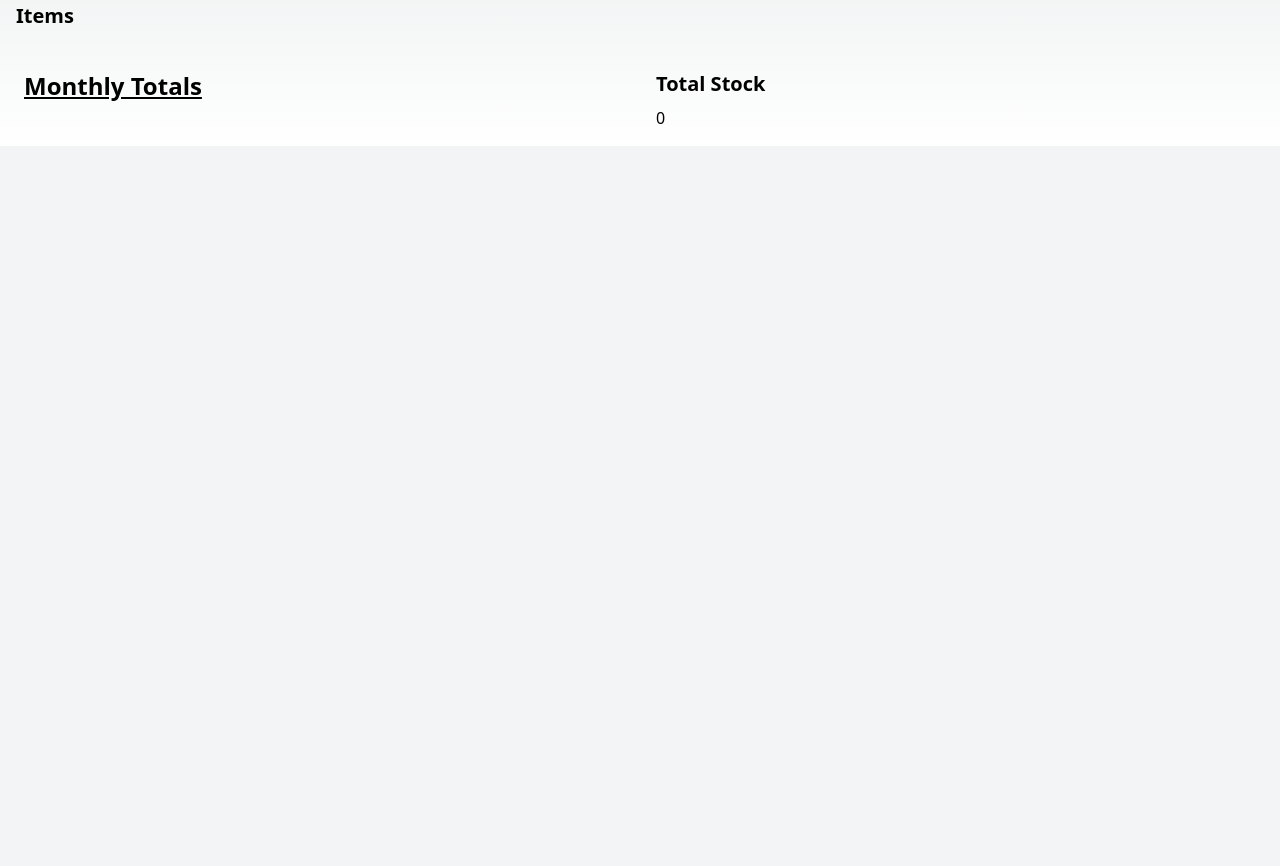
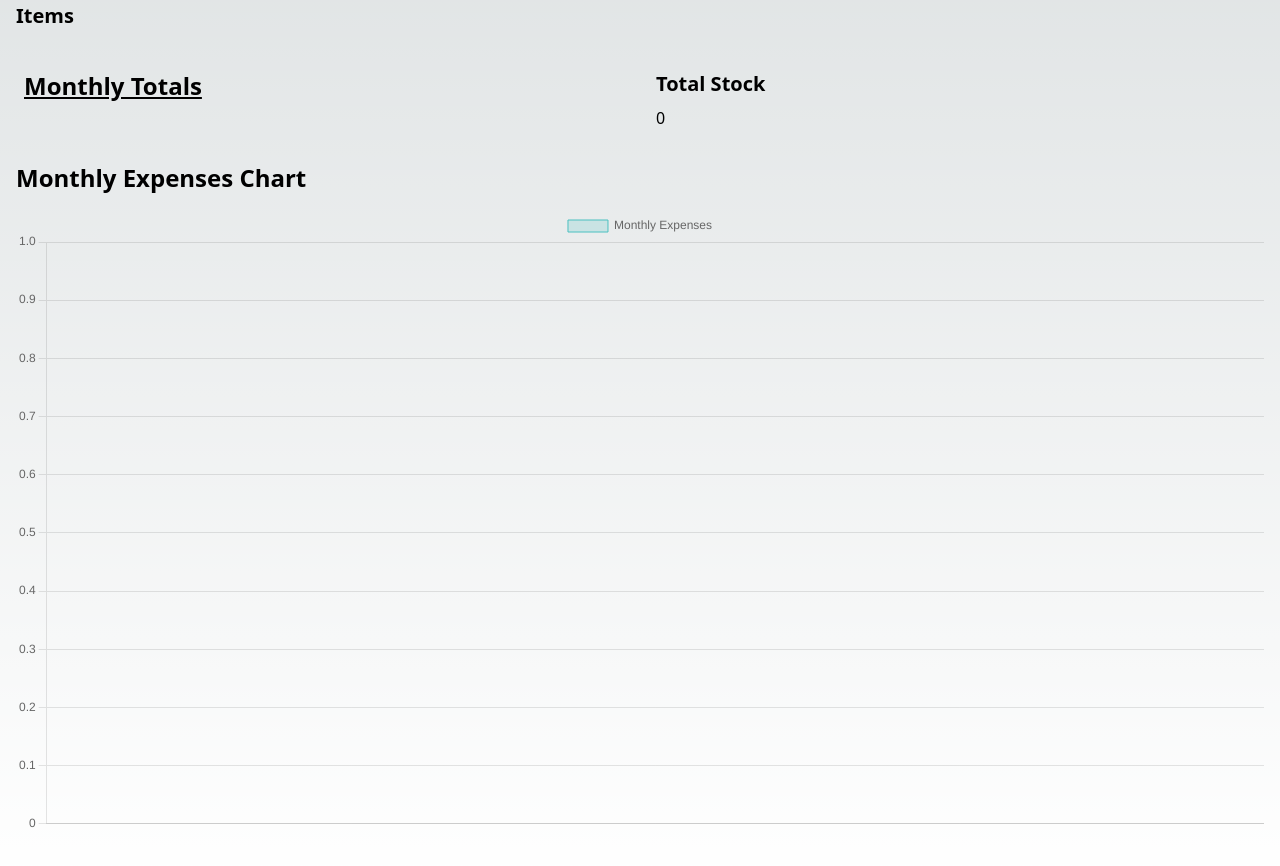
Before and after one commit to ryd3v/grocery-tracker, a Next.js app: page / in a window 1280 px wide. Shown: the part 360-1226 px from the top of the page. Before the commit the page ends 800 px from the top, so only its background shows below. Built offline with nearby package versions, Linux system fonts and the light colour scheme.

Commit message:
add chart

```diff
--- a/components/GroceryTracker.tsx
+++ b/components/GroceryTracker.tsx
@@ -3,6 +3,10 @@
 import {FormEvent, useEffect, useState} from 'react';
 import {saveAs} from 'file-saver';
 import {parse} from 'papaparse';
+import {Bar} from 'react-chartjs-2';
+import {BarElement, CategoryScale, Chart as ChartJS, Legend, LinearScale, Title, Tooltip} from 'chart.js';
+
+ChartJS.register(CategoryScale, LinearScale, BarElement, Title, Tooltip, Legend);
 
 interface Item {
     id: number;
@@ -164,6 +168,31 @@ export default function GroceryTracker() {
         }
     };
 
+    const chartData = {
+        labels: Object.keys(monthlyTotals).map(month => {
+            const date = new Date(month);
+            return date.toLocaleString('default', {month: 'long', year: 'numeric'});
+        }),
+        datasets: [
+            {
+                label: 'Monthly Expenses',
+                data: Object.values(monthlyTotals),
+                backgroundColor: 'rgba(75, 192, 192, 0.2)',
+                borderColor: 'rgba(75, 192, 192, 1)',
+                borderWidth: 1,
+            },
+        ],
+    };
+
+    const chartOptions = {
+        responsive: true,
+        scales: {
+            y: {
+                beginAtZero: true,
+            },
+        },
+    };
+
     return (
         <div className="container mx-auto p-4">
             {notification.type && (
@@ -232,19 +261,20 @@ export default function GroceryTracker() {
                 </label>
             </div>
 
-
             <div>
                 <h2 className="text-xl font-semibold mb-2">Items</h2>
                 <div className="grid gap-4 md:grid-cols-2 lg:grid-cols-3">
                     {items.map(item => (
                         <div key={item.id} className="p-4 rounded shadow bg-zinc-200 dark:bg-zinc-900">
-                            <div className="font-bold">{item.name}</div>
+                            <div className="font-bold text-lg">{item.name}</div>
                             <div>Cost: ${item.cost}</div>
                             <div>Quantity: {item.quantity}</div>
                             <div>Expiry: {item.expiry}</div>
                             <div className="mt-2">
-                                <button onClick={() => editItem(item.id)} className="mr-2 text-blue-500">Edit</button>
-                                <button onClick={() => deleteItem(item.id)} className="text-red-500">Delete</button>
+                                <button onClick={() => editItem(item.id)} className="text-sm mr-2 text-blue-500">Edit
+                                </button>
+                                <button onClick={() => deleteItem(item.id)} className="text-sm text-red-500">Delete
+                                </button>
                             </div>
                         </div>
                     ))}
@@ -271,7 +301,10 @@ export default function GroceryTracker() {
                     <p>{totalStock}</p>
                 </div>
             </div>
-
+            <div className="py-8">
+                <h2 className="text-2xl font-semibold mb-4">Monthly Expenses Chart</h2>
+                <Bar data={chartData} options={chartOptions}/>
+            </div>
         </div>
     );
 }
--- a/package.json
+++ b/package.json
@@ -9,10 +9,12 @@
     "lint": "next lint"
   },
   "dependencies": {
+    "chart.js": "^4.4.3",
     "file-saver": "^2.0.5",
     "next": "14.2.4",
     "papaparse": "^5.4.1",
     "react": "^18",
+    "react-chartjs-2": "^5.2.0",
     "react-dom": "^18"
   },
   "devDependencies": {
```
Also changed, not shown: 1 other file (tests, documents, lock files or other folders).
